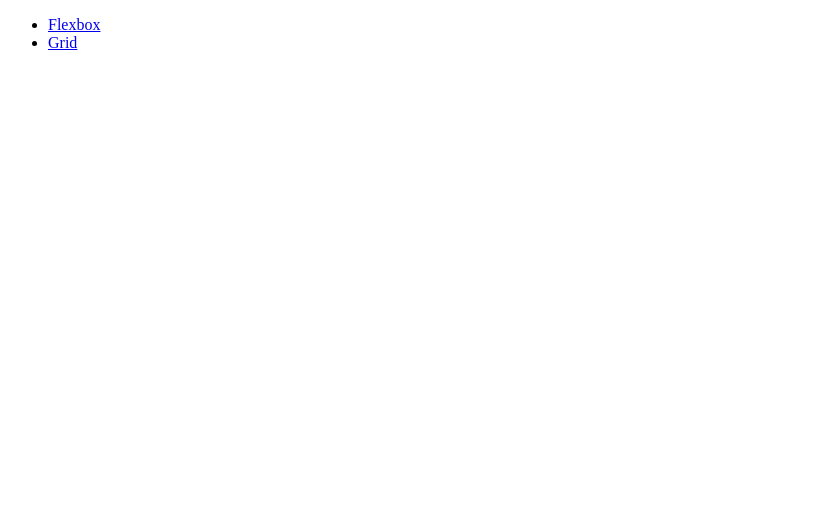
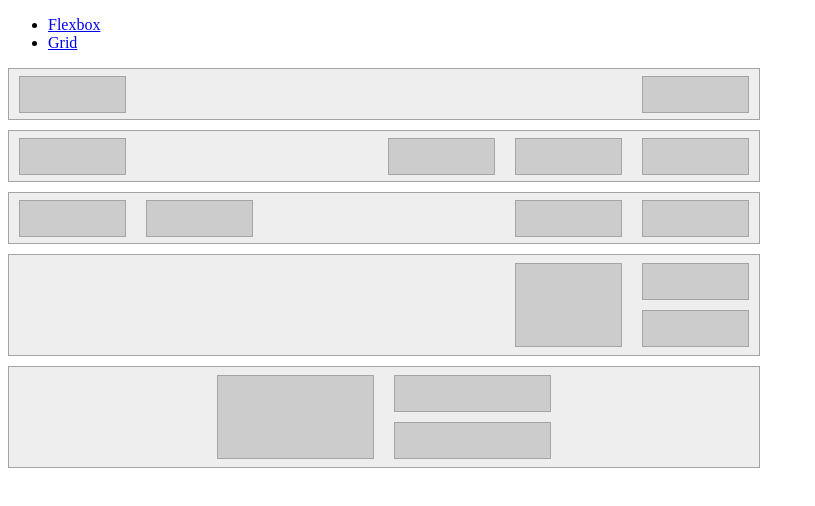
Before and after one commit to Vitalina-Yefimova/projectExample5, a plain HTML site: page flexbox.html in a window 1280 px wide. Shown: the whole page, without its empty margins (0-815 px from the left). Drawn offline with Linux system fonts and the light colour scheme.

Commit message:
created full flexbox.html+styles

```diff
--- a/flexbox.html
+++ b/flexbox.html
@@ -4,6 +4,7 @@
   <meta charset="UTF-8">
   <meta name="viewport" content="width=device-width, initial-scale=1.0">
   <title>Flexbox</title>
+  <link rel="stylesheet" href="style.css">
 </head>
 <body>
   <nav>
@@ -12,5 +13,41 @@
       <li><a href="grid.html" target="_blank">Grid</a></li>
     </ul>
   </nav>
+  <section class="flex_container_first">
+<div class="flex_container_first_item"></div>
+<div class="flex_container_first_item"></div>
+  </section>
+  <section class="flex_container_second">
+    <div class="flex_container_second_item"></div>
+    <div class="flex_container_second_group">
+    <div class="flex_container_second_item"></div>
+    <div class="flex_container_second_item"></div>
+    <div class="flex_container_second_item"></div>
+    </div>
+  </section>
+  <section class="flex_container_third">
+    <div class="flex_container_third_group">
+      <div class="flex_container_third_item"></div>
+      <div class="flex_container_third_item"></div>
+    </div>
+    <div class="flex_container_third_group">
+    <div class="flex_container_third_item"></div>
+    <div class="flex_container_third_item"></div>
+  </div>
+  </section>
+  <section class="flex_container_fourth">
+    <div class="flex_container_fourth_item_large"></div>
+    <div class="flex_container_fourth_group">
+      <div class="flex_container_fourth_item"></div>
+      <div class="flex_container_fourth_item"></div>
+    </div>
+  </section>
+  <section class="flex_container_fifth">
+    <div class="flex_container_fifth_item_large"></div>
+    <div class="flex_container_fifth_group">
+      <div class="flex_container_fifth_item"></div>
+      <div class="flex_container_fifth_item"></div>
+    </div>
+  </section>
 </body>
 </html>
--- /dev/null
+++ b/style.css
@@ -0,0 +1,58 @@
+.flex_container_first,
+.flex_container_second,
+.flex_container_third,
+.flex_container_fourth,
+.flex_container_fifth {
+  width: 750px;
+  height: 50px;
+  margin-bottom: 10px;
+  border: 1px solid #a4a4a4;
+  background-color: #eeeeee;
+  display: flex;
+  justify-content: space-between;
+  align-items: center;
+}
+
+.flex_container_fourth,
+.flex_container_fifth {
+  height: 100px;
+  justify-content: flex-end;
+}
+
+.flex_container_fifth {
+  justify-content: center;
+}
+
+.flex_container_second_group,
+.flex_container_third_group {
+  display: flex;
+}
+
+.flex_container_fourth_group,
+.flex_container_fifth_group {
+  flex-direction: column;
+}
+
+.flex_container_first_item,
+.flex_container_second_item,
+.flex_container_third_item,
+.flex_container_fourth_item,
+.flex_container_fourth_item_large,
+.flex_container_fifth_item,
+.flex_container_fifth_item_large {
+  background-color: #cccccc;
+  border: 1px solid #a4a4a4;
+  width: 105px;
+  height: 35px;
+  margin: 10px;
+}
+
+.flex_container_fourth_item_large,
+.flex_container_fifth_item_large {
+  height: 81.6px;
+}
+
+.flex_container_fifth_item,
+.flex_container_fifth_item_large {
+  width: 155px;
+}
```
